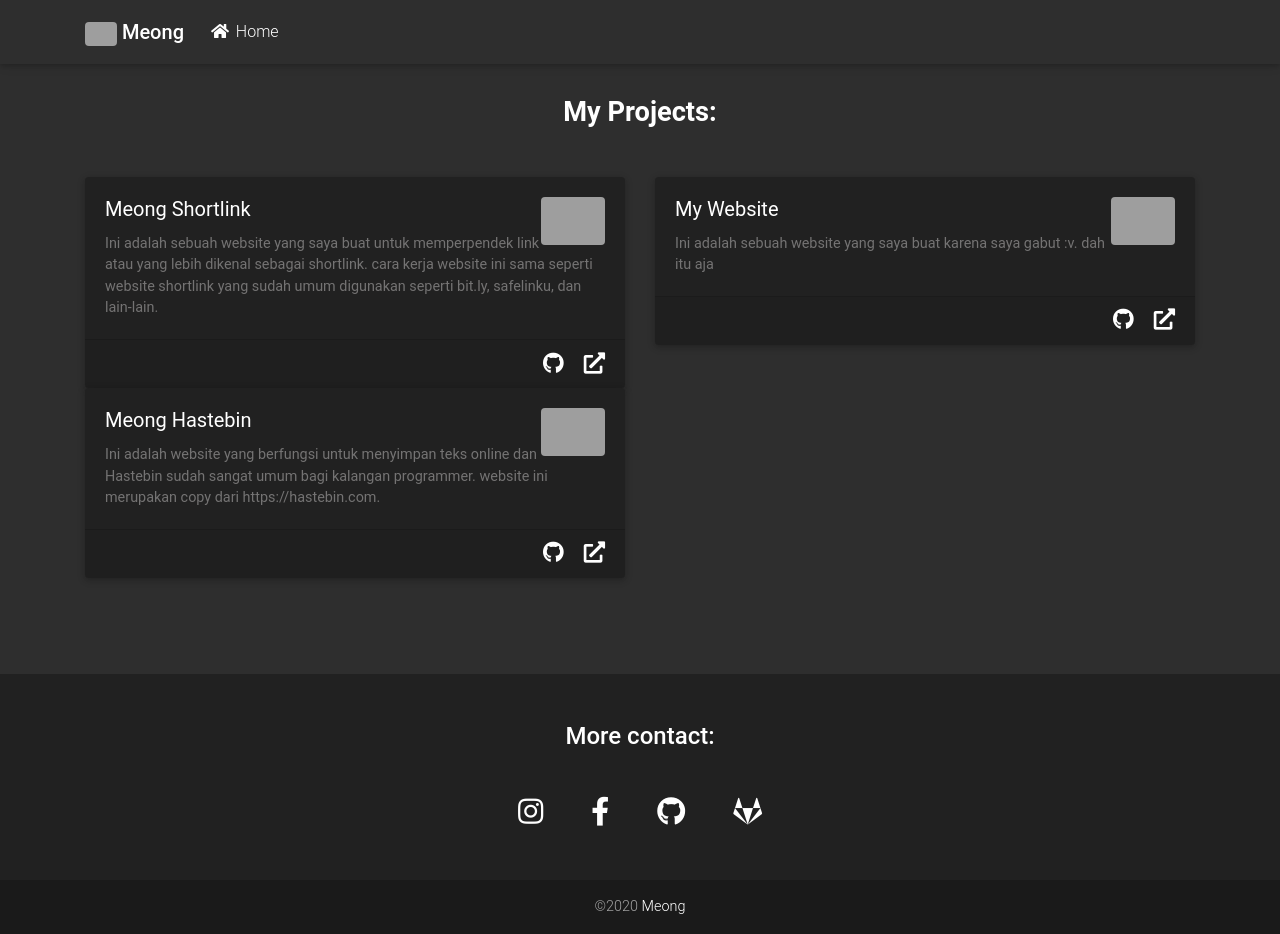
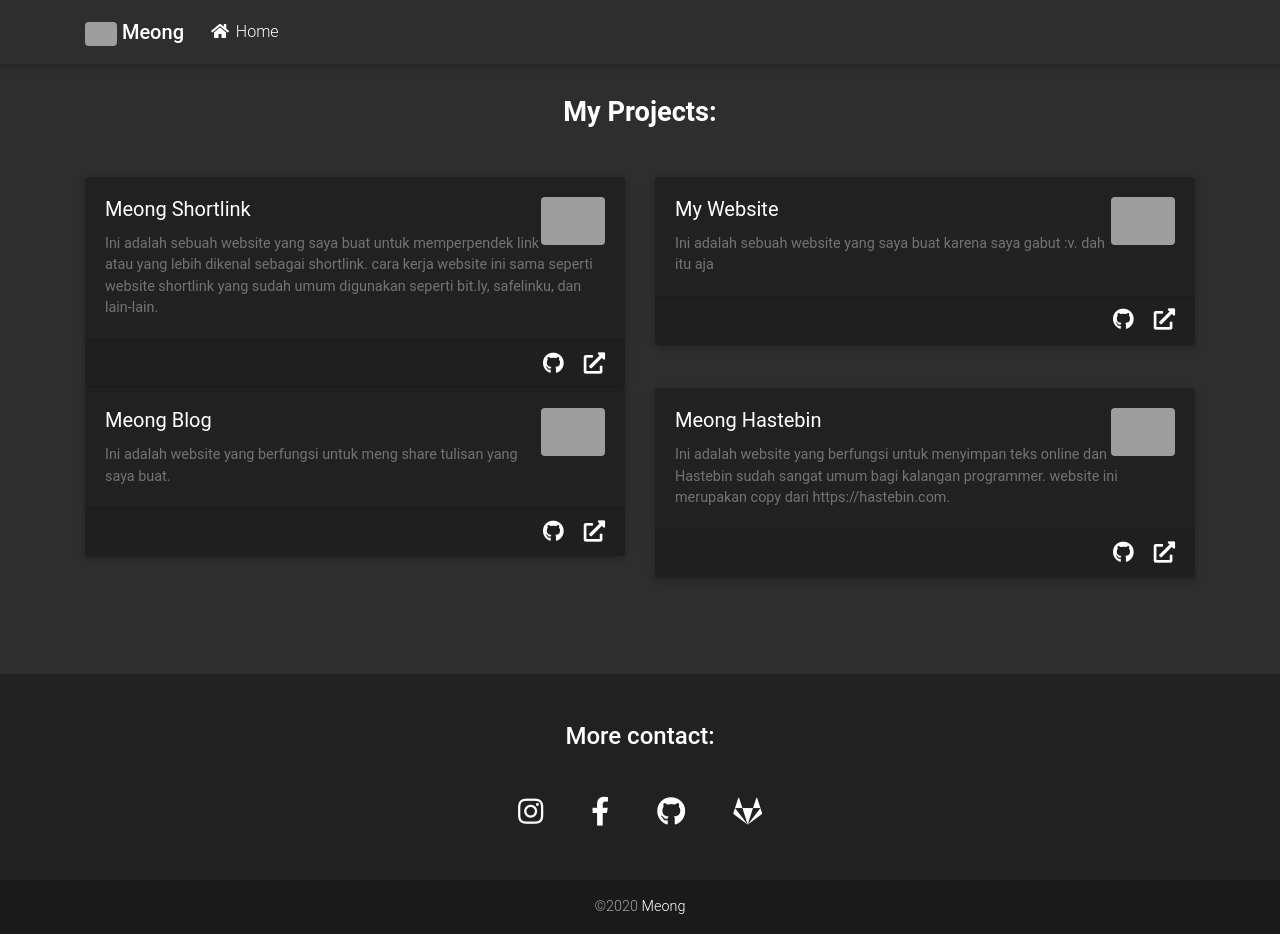
Before and after one commit to Humblenees/Meong-website, a plain HTML site: page project/index.html in a window 1280 px wide. Drawn offline with nearby package versions, Linux system fonts and the light colour scheme; grey boxes are pictures that could not be loaded.

Commit message:
edit project list

```diff
--- a/project/index.html
+++ b/project/index.html
@@ -164,6 +164,35 @@
                 </div>
               </div>
 
+                         <!-- Meong Blog -->
+              <div class="col-sm-6">
+                <div class="card bg-dark">
+                  <div class="card-body">
+                    <img
+                      src="https://cdn.discordapp.com/attachments/603492777216573451/661190499289399297/logo.png"
+                      width="64px"
+                      alt=""
+                      class="rounded mx-auto d-block float-right"
+                    />
+                    <h5 class="card-title">Meong Blog</h5>
+                    <p class="card-text">
+                      Ini adalah website yang berfungsi untuk
+                      meng share tulisan yang saya buat.
+                    </p>
+                  </div>
+                  <div class="card-footer text-right">
+                    <a
+                      target="_blank"
+                      href="https://github.com/humblenees/meong-blog"
+                      ><i class="fab fa-github fa-lg white-text mr-3"></i
+                    ></a>
+                    <a target="_blank" href="https://blog.eenthlh.xyz/"
+                      ><i class="fas fa-external-link-alt fa-lg white-text"></i
+                    ></a>
+                  </div>
+                </div>
+              </div>
+
               <!-- HASTEBIN -->
               <div class="col-sm-6">
                 <div class="card bg-dark">
```
